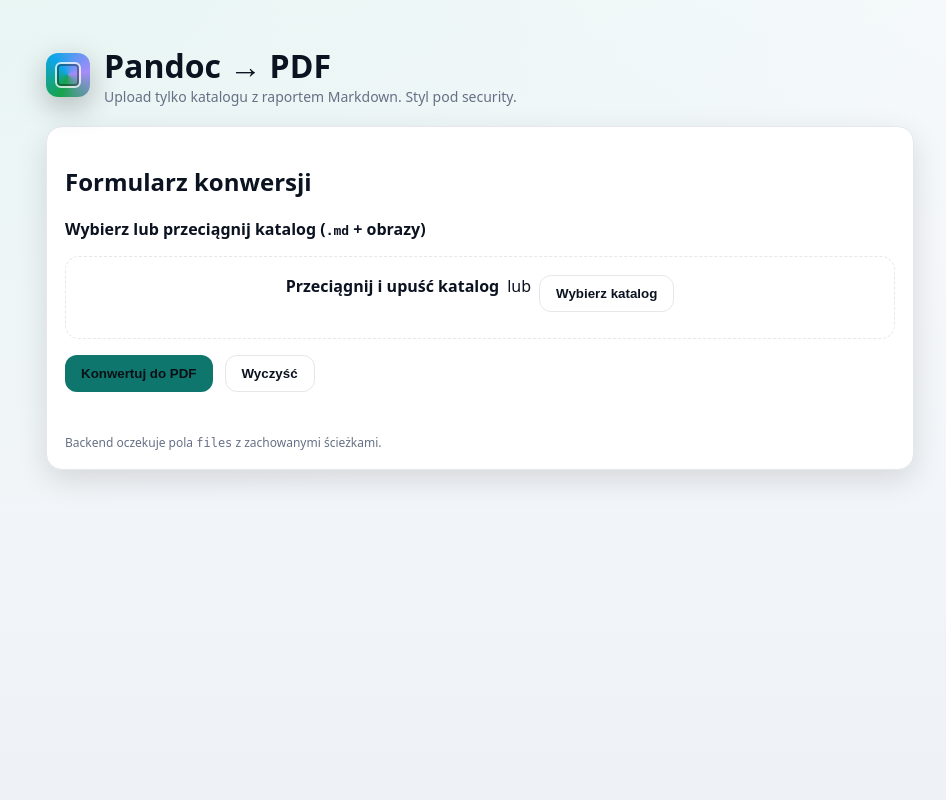
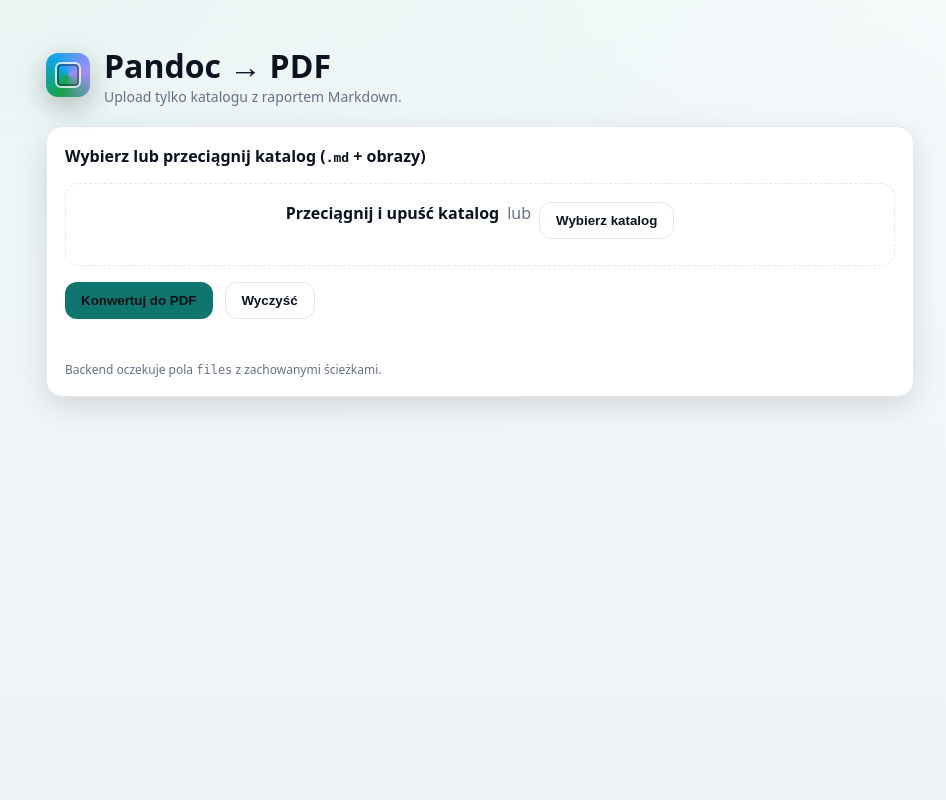
Before and after one commit to WojciechSkumajTo/CyberDocConverter, a FastAPI app: page / in a window 1280 px wide. Shown: the whole page, without its empty margins (160-1106 px from the left). Run offline with FastAPI, Linux system fonts and the light colour scheme.

Commit message:
build(docker): napraw pip/venv i dodaj favicon + poprawki UI
- Dockerfile: instalacja python3/venv/pip i CA, pip timeout/retries\n- .dockerignore: porządki\n- index.html: <link rel="icon">\n- style.css: .sr-only, focus states, .logo:empty::before\n- favicon.svg: nowa ikona

```diff
--- a/app/static/style.css
+++ b/app/static/style.css
@@ -12,6 +12,14 @@
   --err: #ef4444;
   --warn: #f59e0b;
   --ok: #22c55e;
+}
+
+:root {
+  --brand: #0ea5e9;
+}
+
+header .logo {
+  color: var(--brand);
 }
 
 @media (prefers-color-scheme: light) {
@@ -42,7 +50,9 @@
   margin: 0;
   font-family: ui-sans-serif, system-ui, Segoe UI, Roboto, Ubuntu, Cantarell, "Noto Sans";
   color: var(--text);
-  background: radial-gradient(1200px 600px at 10% -10%, rgba(16, 185, 129, .08), transparent), linear-gradient(180deg, var(--bg), var(--bg2)) fixed;
+  background:
+    radial-gradient(1200px 600px at 10% -10%, rgba(16, 185, 129, .08), transparent),
+    linear-gradient(180deg, var(--bg), var(--bg2)) fixed;
 }
 
 .wrap {
@@ -50,7 +60,6 @@
   margin: 0 auto;
   padding: 32px 16px
 }
-
 
 header {
   display: flex;
@@ -66,16 +75,22 @@
   display: grid;
   place-items: center;
   background: conic-gradient(from 200deg, #16a34a, #0ea5e9, #a78bfa, #16a34a);
-  box-shadow: 0 10px 30px rgba(0, 0, 0, .25)
+  box-shadow: 0 10px 30px rgba(0, 0, 0, .25);
 }
 
-.logo:before {
+.logo:empty::before {
   content: "";
   width: 22px;
   height: 22px;
   border-radius: 6px;
   border: 2px solid rgba(255, 255, 255, .75);
-  box-shadow: inset 0 0 0 2px rgba(0, 0, 0, .35)
+  box-shadow: inset 0 0 0 2px rgba(0, 0, 0, .35);
+}
+
+header .logo svg {
+  width: 24px;
+  height: 24px;
+  display: block;
 }
 
 h1 {
@@ -89,15 +104,13 @@
   font-size: 14px
 }
 
-
 .card {
   background: var(--card);
   border: 1px solid var(--border);
   border-radius: 16px;
   padding: 18px;
-  box-shadow: 0 10px 30px rgba(0, 0, 0, .12)
+  box-shadow: 0 10px 30px rgba(0, 0, 0, .12);
 }
-
 
 form {
   display: grid;
@@ -115,7 +128,6 @@
   margin-top: 4px
 }
 
-
 .drop {
   position: relative;
   border: 1.5px dashed var(--border);
@@ -124,12 +136,12 @@
   display: grid;
   gap: 8px;
   text-align: center;
-  transition: border-color .2s, box-shadow .2s
+  transition: border-color .2s, box-shadow .2s;
 }
 
 .drop[data-active="1"] {
   border-color: var(--ring);
-  box-shadow: 0 0 0 4px color-mix(in srgb, var(--ring) 30%, transparent)
+  box-shadow: 0 0 0 4px color-mix(in srgb, var(--ring) 30%, transparent);
 }
 
 .drop .row {
@@ -146,7 +158,6 @@
   cursor: pointer
 }
 
-
 .controls {
   display: flex;
   gap: 12px;
@@ -160,7 +171,7 @@
   background: var(--accent);
   color: #081016;
   cursor: pointer;
-  font-weight: 800
+  font-weight: 800;
 }
 
 button.secondary {
@@ -182,7 +193,7 @@
   border-radius: 50%;
   display: inline-block;
   animation: spin .8s linear infinite;
-  vertical-align: -3px
+  vertical-align: -3px;
 }
 
 @keyframes spin {
@@ -190,7 +201,6 @@
     transform: rotate(360deg)
   }
 }
-
 
 .badges {
   display: flex;
@@ -203,9 +213,8 @@
   padding: 4px 8px;
   border-radius: 999px;
   border: 1px solid var(--border);
-  color: var(--muted)
+  color: var(--muted);
 }
-
 
 #msg {
   margin-top: 8px;
@@ -225,7 +234,6 @@
   color: var(--warn)
 }
 
-
 summary {
   cursor: pointer;
   font-weight: 700
@@ -241,3 +249,36 @@
   color: var(--muted);
   font-size: 12px
 }
+
+/* utility */
+.sr-only {
+  position: absolute !important;
+  width: 1px;
+  height: 1px;
+  padding: 0;
+  margin: -1px;
+  overflow: hidden;
+  clip: rect(0, 0, 0, 0);
+  white-space: nowrap;
+  border: 0;
+}
+
+.muted {
+  color: var(--muted);
+}
+
+/* focus states */
+button:focus-visible,
+#drop:focus-within {
+  outline: none;
+  box-shadow: 0 0 0 3px color-mix(in srgb, var(--ring) 35%, transparent);
+  border-color: var(--ring);
+}
+
+@supports not (box-shadow: 0 0 0 3px color-mix(in srgb, #000 50%, #fff)) {
+
+  button:focus-visible,
+  #drop:focus-within {
+    box-shadow: 0 0 0 3px rgba(34, 197, 94, .35);
+  }
+}
--- a/app/templates/index.html
+++ b/app/templates/index.html
@@ -6,6 +6,8 @@
     <title>Pandoc → PDF</title>
     <meta name="color-scheme" content="dark light">
     <link rel="stylesheet" href="/static/style.css">
+    <link rel="icon" href="/static/favicon.svg" type="image/svg+xml">
+    <link rel="alternate icon" href="/favicon.ico">
   </head>
   <body>
     <div class="wrap">
@@ -13,7 +15,7 @@
         <div class="logo" aria-hidden="true"></div>
         <div>
           <h1>Pandoc → PDF</h1>
-          <div class="sub">Upload tylko katalogu z raportem Markdown. Styl pod security.</div>
+          <div class="sub">Upload tylko katalogu z raportem Markdown.</div>
         </div>
       </header>
       <section class="card" aria-labelledby="h-form">
```
Also changed, not shown: app/static/favicon.svg (added), 2 other files.
